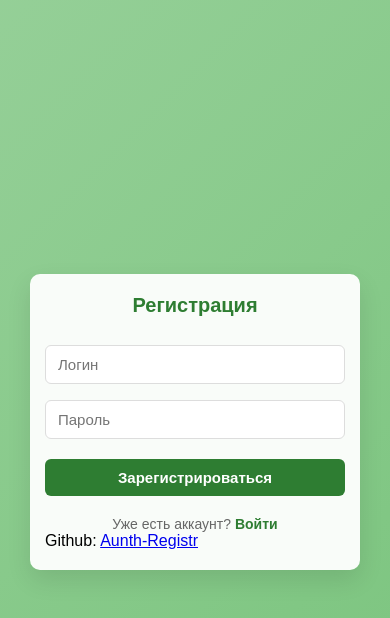
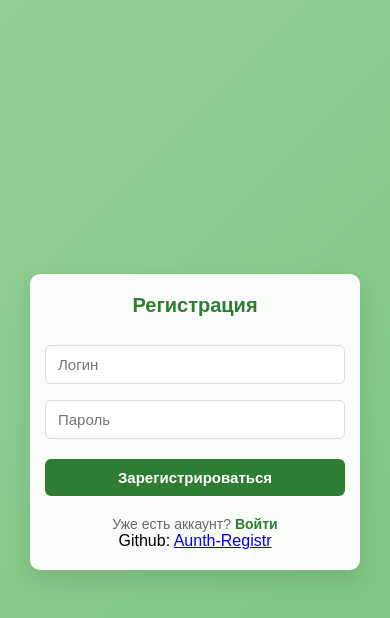
Before and after one commit to aski13/Aunth-Registr, a plain HTML site: page index.html in a window 390 px wide. Both pictures are taken after a click on the link "Зарегистрироваться". Drawn offline with Linux system fonts and the light colour scheme.

Commit message:
Update index.html

```diff
--- a/index.html
+++ b/index.html
@@ -158,6 +158,10 @@
             h2 {
                 font-size: 20px;
             }
+            p
+            {
+                text-align: center;
+            }
         }
     </style>
 </head>
```
